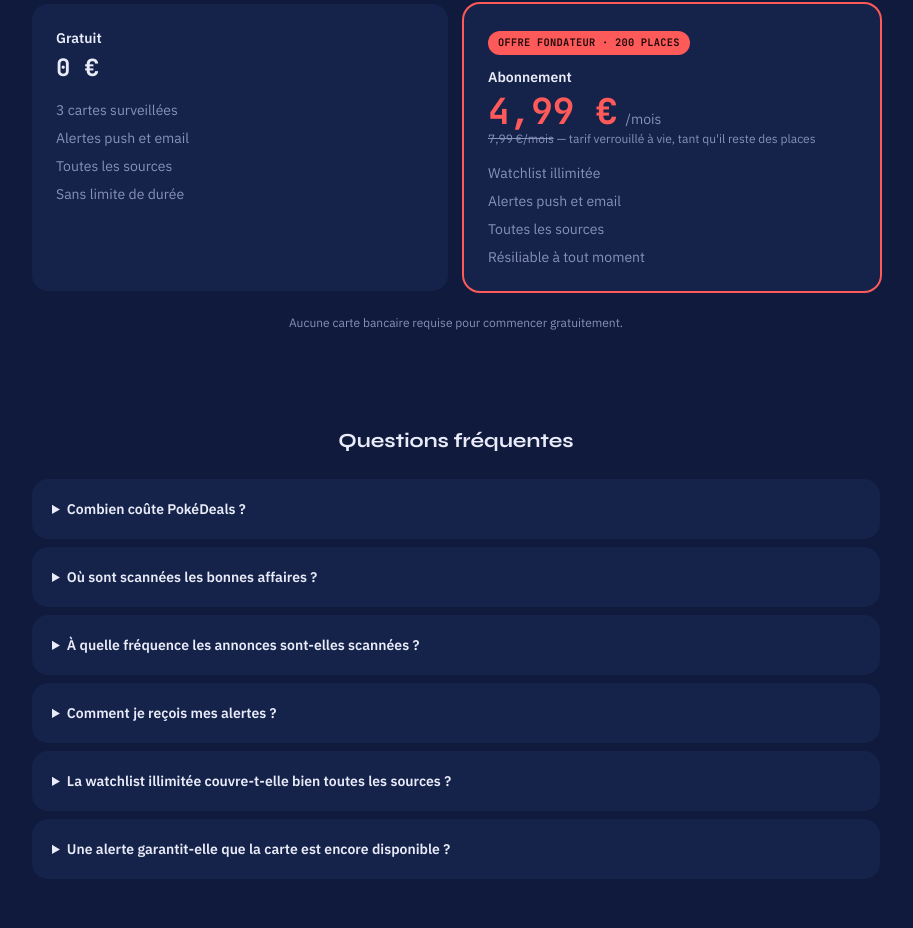
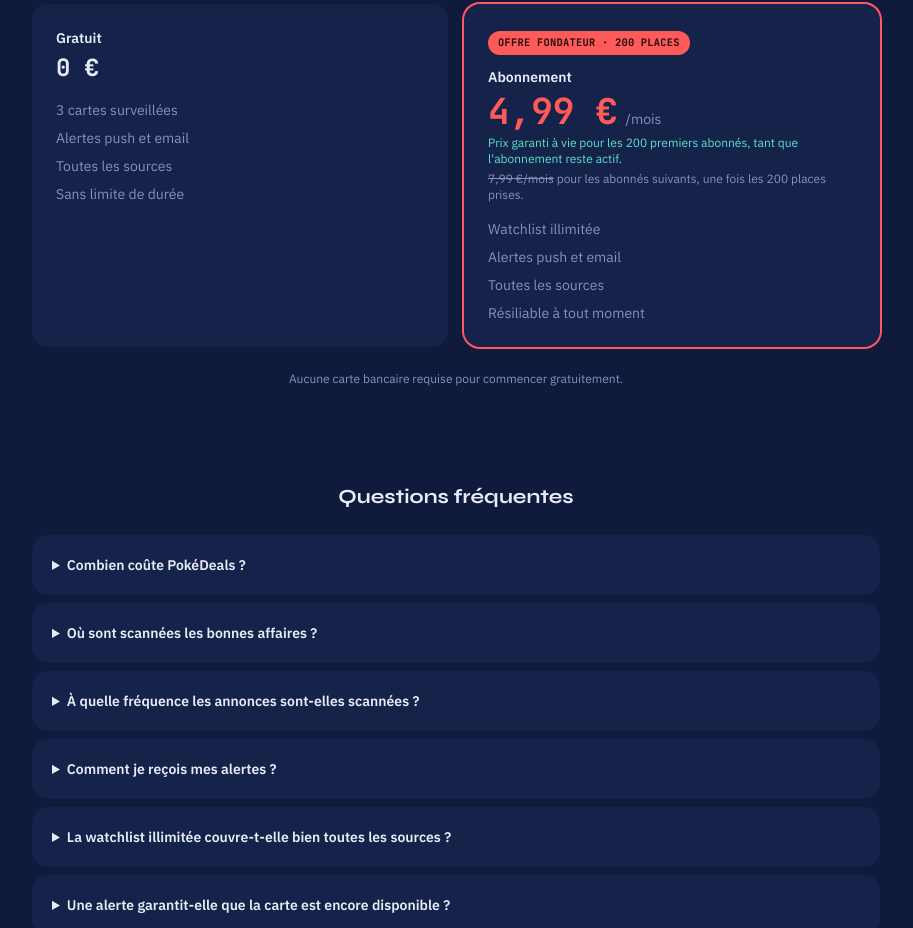
Before and after one commit to Justok16/pokedeals-saas, a Next.js app: page / in a window 1280 px wide. Shown: the part 1920-2848 px from the top of the page, without its empty margins (184-1097 px from the left). Built offline with nearby package versions, Linux system fonts and the light colour scheme; no server answers.

Commit message:
Clarifie la présentation du prix 4,99/7,99 pour lever l'ambiguïté

```diff
--- a/app/page.tsx
+++ b/app/page.tsx
@@ -290,8 +290,11 @@ export default async function Home() {
                 <span className="font-mono text-4xl font-bold text-accent">4,99 €</span>
                 <span className="text-sm font-normal text-muted">/mois</span>
               </p>
-              <p className="text-xs text-muted">
-                <span className="line-through">7,99 €/mois</span> — tarif verrouillé à vie, tant qu'il reste des places
+              <p className="mt-1 text-xs text-cyan">
+                Prix garanti à vie pour les 200 premiers abonnés, tant que l&apos;abonnement reste actif.
+              </p>
+              <p className="mt-1 text-xs text-muted">
+                <span className="line-through">7,99 €/mois</span> pour les abonnés suivants, une fois les 200 places prises.
               </p>
               <ul className="mt-4 flex flex-col gap-2 text-sm text-muted">
                 <li>Watchlist illimitée</li>
```
